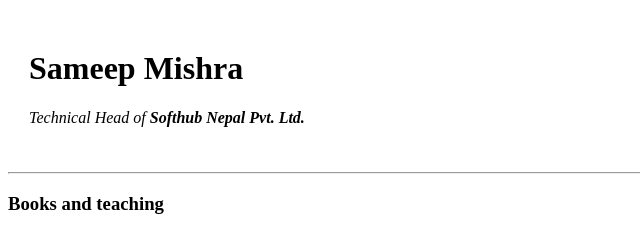
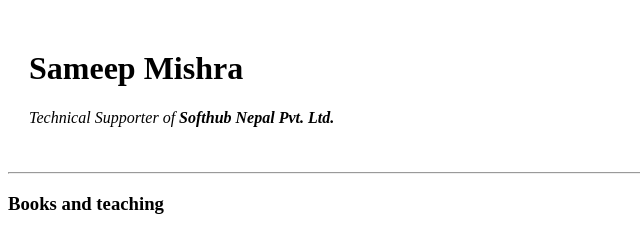
Before and after one commit to Sameep-1/cv, a plain HTML site: page index.html in a window 1280 px wide. Shown: the top 230 px of the page, 0-640 px from the left. Drawn offline with Linux system fonts and the light colour scheme.

Commit message:
Update index.html

```diff
--- a/index.html
+++ b/index.html
@@ -11,7 +11,7 @@
 
         <td><h1>Sameep Mishra</h1>
             <em>
-            <p>Technical Head of <strong>Softhub Nepal Pvt. Ltd.</strong></p>
+            <p>Technical Supporter of <strong>Softhub Nepal Pvt. Ltd.</strong></p>
             </em>
 
         </td>
```
